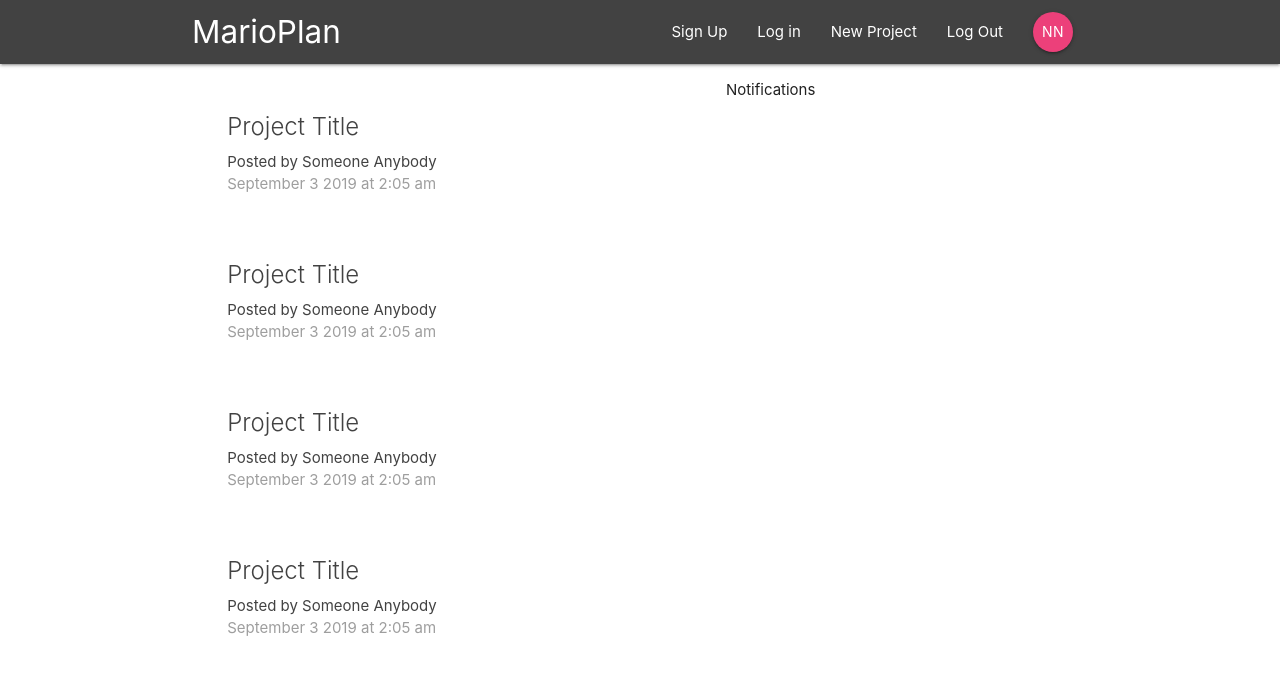
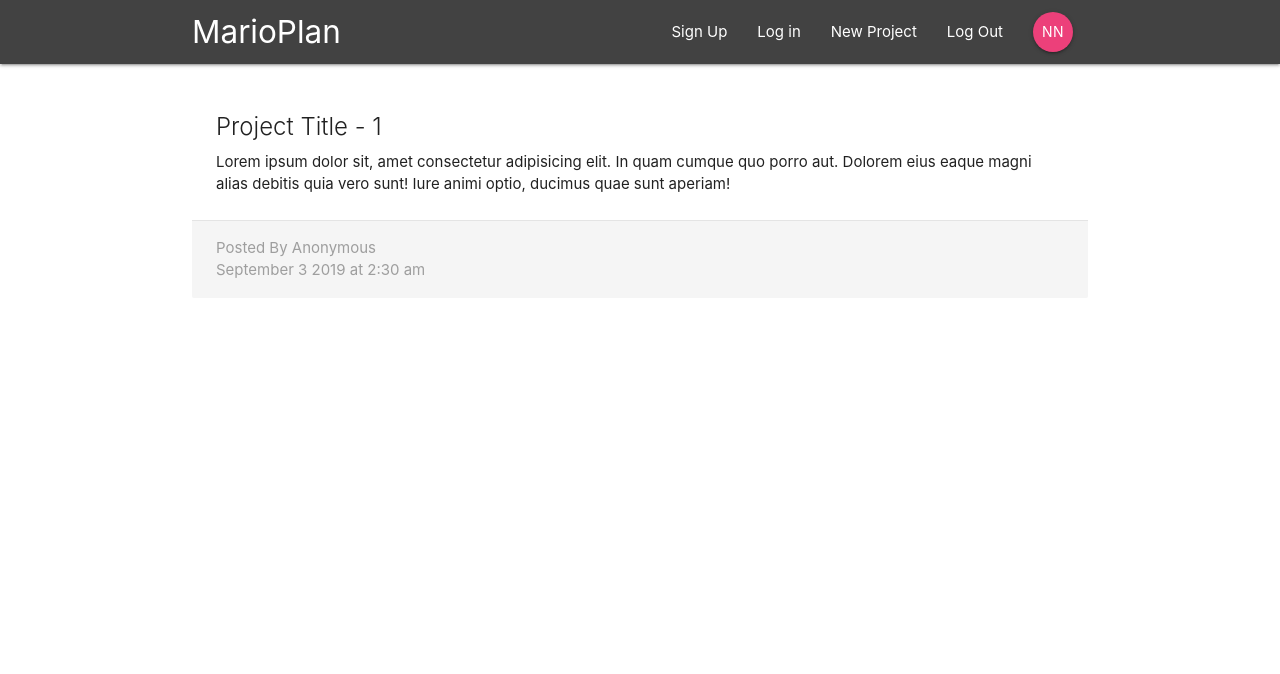
Before and after one commit to JennyVong/React-Redux-Firebase-App, a React (Create React App) app in the folder marioplan/: page /projects/1 in a window 1280 px wide. Shown: the top 674 px of the page. Built offline with nearby package versions, Linux system fonts and the light colour scheme.

Commit message:
added project details page route

```diff
--- a/marioplan/src/App.js
+++ b/marioplan/src/App.js
@@ -2,6 +2,7 @@ import React, {Component} from 'react';
 import { BrowserRouter, Switch, Route } from 'react-router-dom'
 import Navbar from './Components/layout/Navbar'
 import Dashboard from './Components/dashboard/Dashboard'
+import ProjectDetails from './Components/projects/ProjectDetails'
 
 class App extends Component {
   render () {
@@ -10,7 +11,8 @@ class App extends Component {
         <div className="App">
           <Navbar />
           <Switch>
-            <Route path = '/' component = {Dashboard} />
+            <Route exact path = '/' component = {Dashboard} />
+            <Route path = '/projects/:id' component = {ProjectDetails} />
           </Switch>
         </div>
       </BrowserRouter>
--- a/marioplan/src/Components/projects/ProjectDetails.js
+++ b/marioplan/src/Components/projects/ProjectDetails.js
@@ -0,0 +1,21 @@
+import React from 'react'
+
+const ProjectDetails = (props) => {
+    const id = props.match.params.id;
+    return (
+       <div className="container section project-details">
+           <div className="card z-depth-0">
+               <div className="card-content">
+                   <div className="card-title">Project Title - {id}</div>
+                   <p>Lorem ipsum dolor sit, amet consectetur adipisicing elit. In quam cumque quo porro aut. Dolorem eius eaque magni alias debitis quia vero sunt! Iure animi optio, ducimus quae sunt aperiam!</p>
+               </div>
+               <div className="card-action grey lighten-4 grey-text">
+                   <div>Posted By Anonymous</div>
+                   <div>September 3 2019 at 2:30 am</div>
+               </div>
+           </div>
+       </div>
+    )
+}
+
+export default ProjectDetails
```
